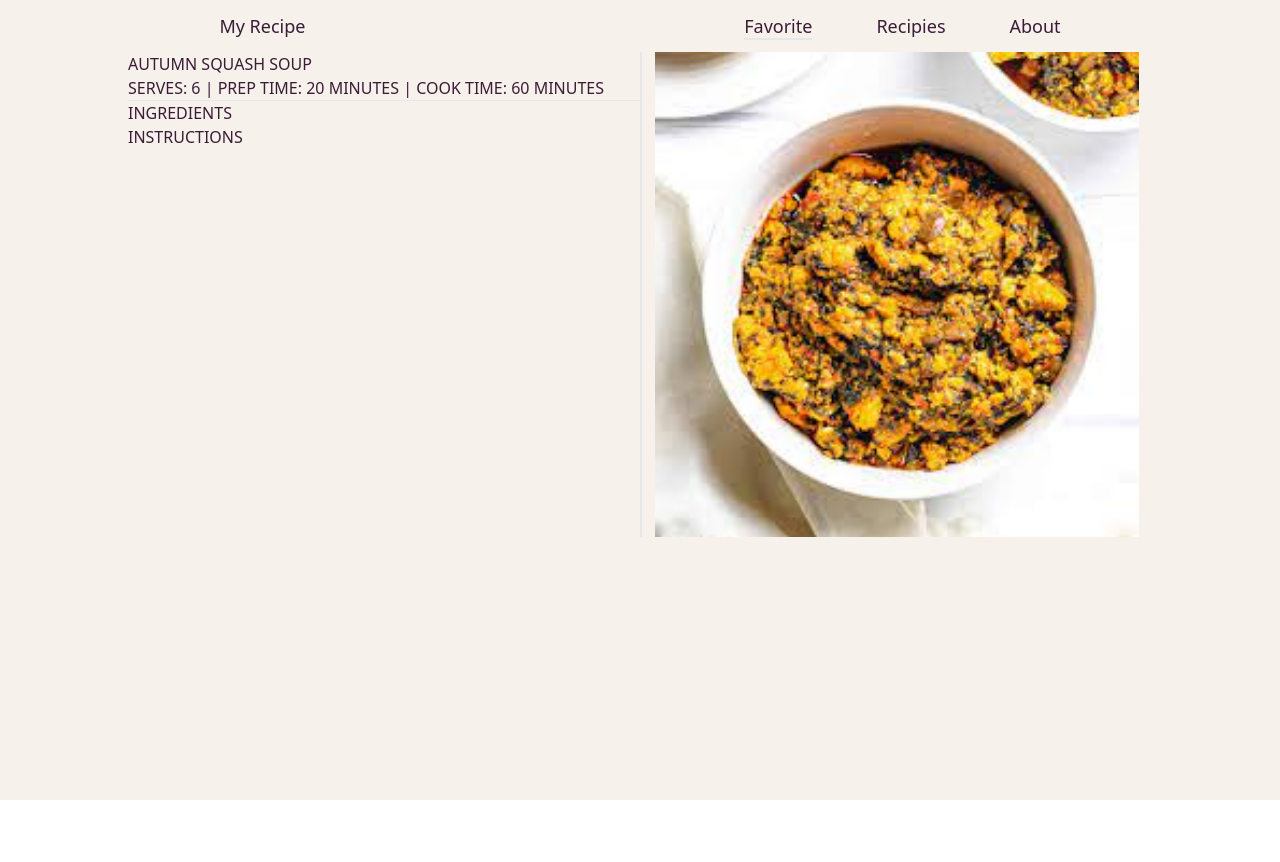
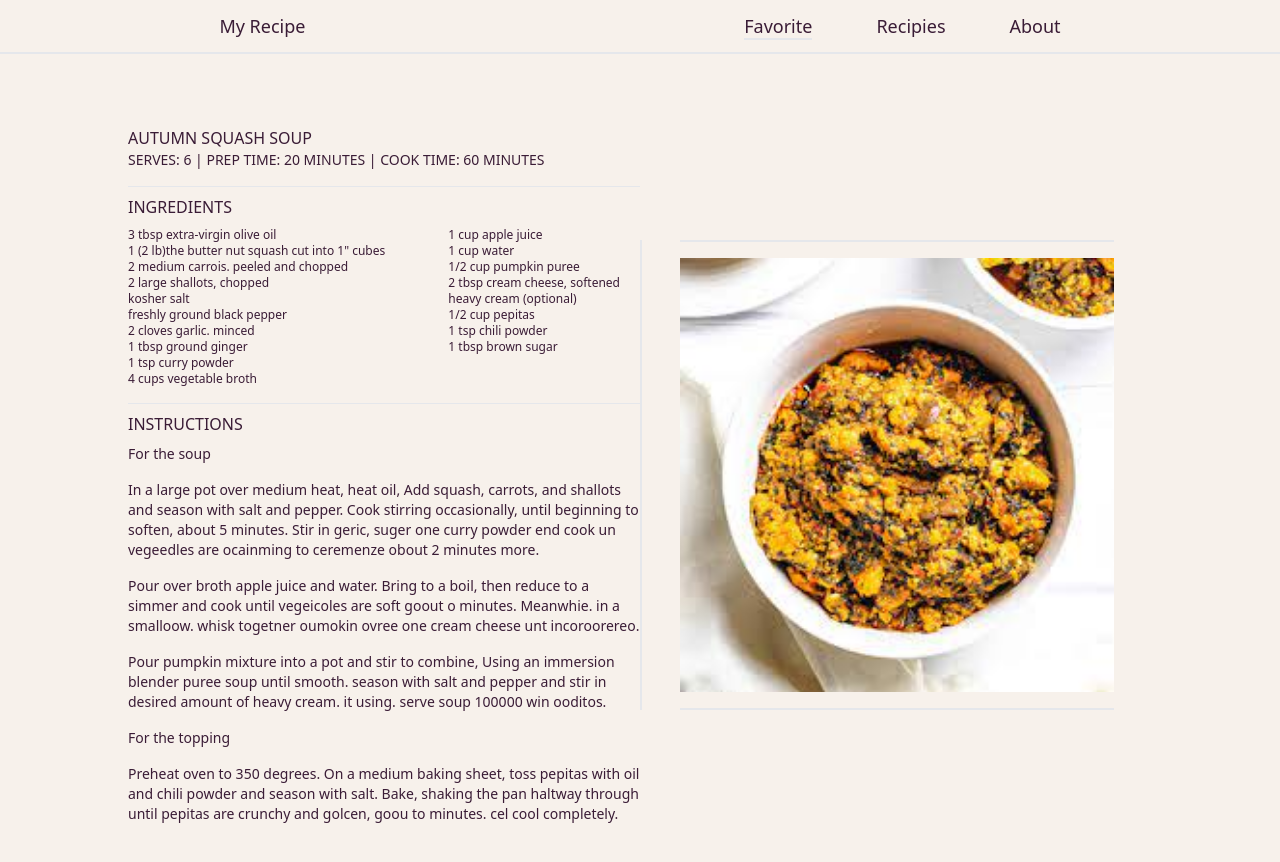
Before and after one commit to o-david/recipe_app, a React (Vite) app: page / in a window 1280 px wide. Before the commit the page ends 800 px from the top, so only its background shows below. Built offline with nearby package versions, Linux system fonts and the light colour scheme.

Commit message:
Finishing touches

```diff
--- a/src/components/navbar/Navbar.tsx
+++ b/src/components/navbar/Navbar.tsx
@@ -1,7 +1,7 @@
 export const Navbar = () => {
   return (
     <>
-        <header className="flex justify-around w-full bg-secondary text-primary py-3">
+        <header className="flex justify-around w-full bg-secondary text-primary py-3 border-b-2 mb-8  ">
         <a href="/" target="_blank" className="font-montserrat  text-lg">
             My Recipe
         </a>
--- a/src/pages/home/Home.tsx
+++ b/src/pages/home/Home.tsx
@@ -1,25 +1,82 @@
-import { Navbar } from "../../components"
-import { egusi } from "../../assets/images"
+import { Navbar } from "../../components";
+import { egusi } from "../../assets/images";
 export const Home = () => {
   return (
-    <div className='bg-secondary min-h-screen'>
+    <div className="bg-secondary min-h-screen">
       <Navbar />
-        <div className="flex flex-row divide-x-2 w-[80%] mx-auto max-sm:flex-col">
+      <div className="flex flex-row divide-x-2 w-[80%] mx-auto max-sm:flex-col items-center	 py-10">
         <div className="basis-1/2  text-primary">
           <h2>AUTUMN SQUASH SOUP</h2>
-                <p>SERVES: 6 | PREP TIME: 20 MINUTES | COOK TIME: 60 MINUTES</p>
+          <p className="text-sm pb-4">
+            SERVES: 6 | PREP TIME: 20 MINUTES | COOK TIME: 60 MINUTES
+          </p>
           <hr />
-                <h3>INGREDIENTS</h3>
-
-
-                <h3>INSTRUCTIONS</h3>
-
+          <h3 className="py-2">INGREDIENTS</h3>
+          <div className="flex flex-row max-sm:flex-col max-sm:text-sm text-xs gap-2 justify-between pr-5 pb-4">
+            <div>
+              <p>3 tbsp extra-virgin olive oil</p>
+              <p>1 (2 lb)the butter nut squash cut into 1" cubes</p>
+              <p>2 medium carrois. peeled and chopped</p>
+              <p>2 large shallots, chopped</p>
+              <p>kosher salt</p>
+              <p>freshly ground black pepper</p>
+              <p>2 cloves garlic. minced</p>
+              <p>1 tbsp ground ginger</p>
+              <p>1 tsp curry powder</p>
+              <p>4 cups vegetable broth</p>
             </div>
-            <div className="basis-1/2 ">
-                <img src={`${egusi}`} alt="" className="w-[95%] mx-auto"/>
+            <div>
+              <p>1 cup apple juice</p>
+              <p>1 cup water</p>
+              <p>1/2 cup pumpkin puree</p>
+              <p>2 tbsp cream cheese, softened</p>
+              <p>heavy cream (optional)</p>
+              <p>1/2 cup pepitas</p>
+              <p>1 tsp chili powder</p>
+              <p>1 tbsp brown sugar</p>
             </div>
           </div>
 
+          <hr />
+          <h3 className="py-2">INSTRUCTIONS</h3>
+          <div className="flex flex-col gap-4 text-sm">
+          <p>For the soup</p>
+          <p>
+            In a large pot over medium heat, heat oil, Add squash, carrots, and
+            shallots and season with salt and pepper. Cook stirring
+            occasionally, until beginning to soften, about 5 minutes. Stir in
+            geric, suger one curry powder end cook un vegeedles are ocainming to
+            ceremenze obout 2 minutes more.
+          </p>
+          <p>
+            Pour over broth apple juice and water. Bring to a boil, then reduce
+            to a simmer and cook until vegeicoles are soft goout o minutes.
+            Meanwhie. in a smalloow. whisk togetner oumokin ovree one cream
+            cheese unt incoroorereo.
+          </p>
+          <p>
+            Pour pumpkin mixture into a pot and stir to combine, Using an
+            immersion blender puree soup until smooth. season with salt and
+            pepper and stir in desired amount of heavy cream. it using. serve
+            soup 100000 win ooditos.
+          </p>
+          <p>For the topping</p>
+          <p>
+            Preheat oven to 350 degrees. On a medium baking sheet, toss pepitas
+            with oil and chili powder and season with salt. Bake, shaking the
+            pan haltway through until pepitas are crunchy and golcen, goou to
+            minutes. cel cool completely.
+          </p>
           </div>
-  )
-}
+        </div>
+        <div className="basis-1/2 h-[100%] ">
+          <img
+            src={`${egusi}`}
+            alt=""
+            className="w-[85%] m-auto border-y-2 py-4"
+          />
+        </div>
+      </div>
+    </div>
+  );
+};
```
Lines whose indentation alone changed are shown as unchanged.
